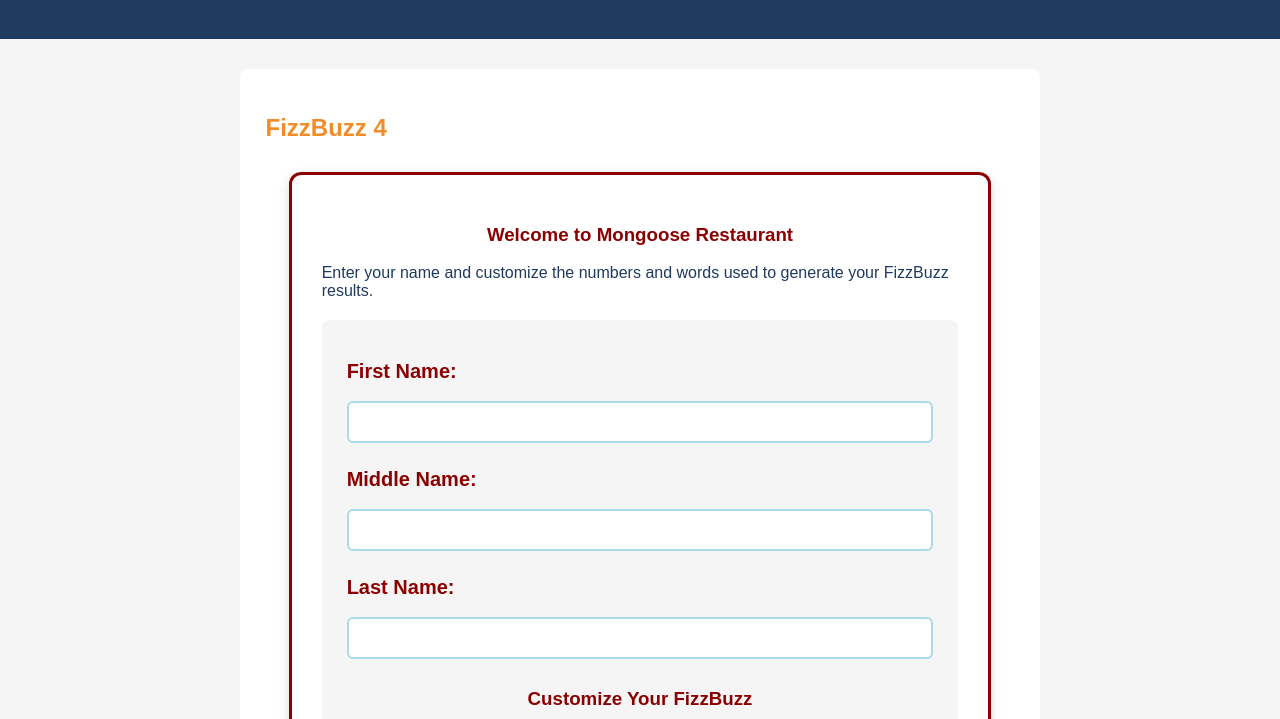
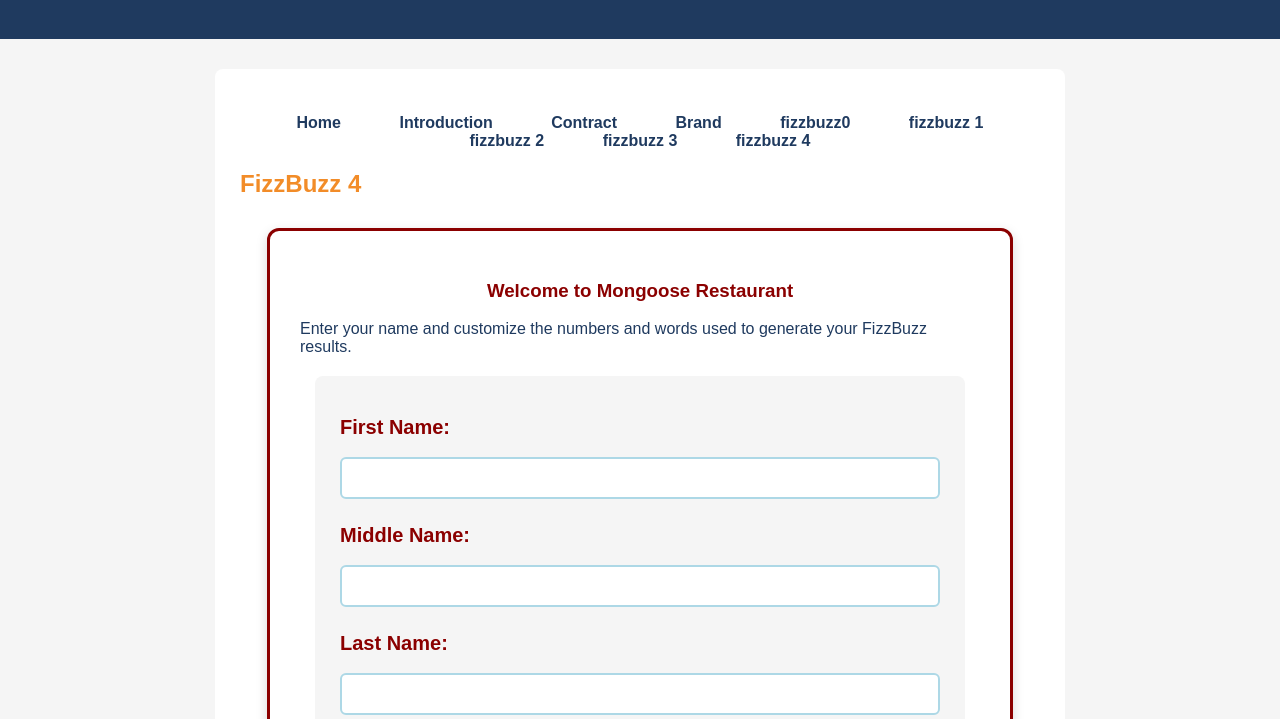
Before and after one commit to GEDEONNDJIBU/web115, a plain HTML site: page fizzbuzz4.html in a window 1280 px wide. Shown: the part 81-800 px from the top of the page. Drawn offline with Linux system fonts and the light colour scheme.

Commit message:
Update fizzbuzz4.html

```diff
--- a/fizzbuzz4.html
+++ b/fizzbuzz4.html
@@ -11,6 +11,17 @@
 	 <h1> Gedeon Ndjibu Kind girafe-WEB115</h1>
 	</header>
 <main>
+	<nav>
+			<a href="index.html">Home</a>
+			<a href="introduction.html">Introduction</a>
+			<a href="Contract.html">Contract</a>
+			<a href="Brand.html">Brand</a>
+		    <a href="fizzbuzz0.html">fizzbuzz0</a>
+		    <a href="fizzbuzz1.html">fizzbuzz 1</a>
+		    <a href="fizzbuzz2.html">fizzbuzz 2</a>
+		    <a href="fizzbuzz3.html">fizzbuzz 3</a>
+		    <a href="fizzbuzz4.html">fizzbuzz 4</a>
+		</nav>
     <h2>FizzBuzz 4</h2>
 
     <section class="fizzbuzz-card">
```
